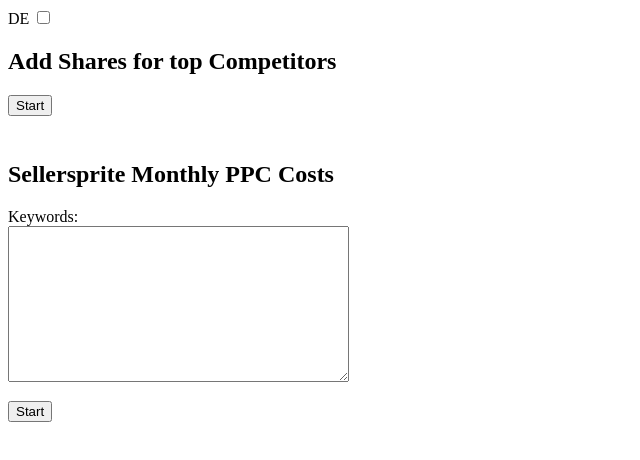
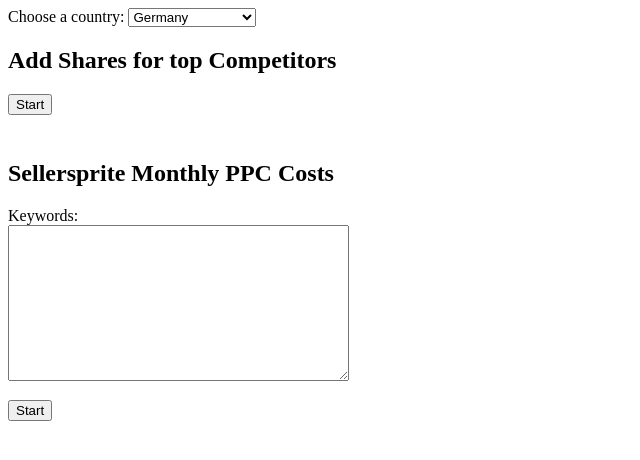
Before and after one commit to CD-Commerce/additional-niche-data-site, a plain HTML site: page index.html in a window 1280 px wide. Shown: the whole page, without its empty margins (0-640 px from the left). Drawn offline with Linux system fonts and the light colour scheme.

Commit message:
added selector for selectinh country

```diff
--- a/index.html
+++ b/index.html
@@ -14,25 +14,32 @@
 </head>
 
 <body>
-    <script>
-        let is_germany = true;
-        function onCheckboxClicked() {
-            if (is_germany) {
-                document.getElementById('country-selector-label').innerText = 'US'
-            }
-            else {
-                document.getElementById('country-selector-label').innerText = 'DE'
-            }
-            is_germany = !is_germany
-        }
-    </script>
-    <label for="country-selector" id="country-selector-label">DE</label>
-    <input type="checkbox" id="country-selector" onclick="onCheckboxClicked()">
+    <label for="country-selector">Choose a country:</label>
+    <select id="country-selector" aria-label="Select one of ten values">
+        <!-- Placeholder option (optional) -->
+        <option disabled>Select one…</option>
+
+        <!-- 10 values: One has "selected" -->
+        <option value="de" selected>Germany</option>
+        <option value="com">USA</option>
+        <option value="uk">UK (Great Britain)</option>
+        <option value="fr">France</option>
+        <option value="it">Italy</option>
+        <option value="es">Spain</option>
+        <option value="jp">Japan</option>
+        <option value="se">Sweden</option>
+        <option value="pl">Poland</option>
+        <option value="be">Belgium</option>
+        <option value="nl">Netherlands</option>
+        <option value="ie">Ireland</option>
+    </select>
+
     <h2>Add Shares for top Competitors</h1>
         <button type="button" id="start-asinsight">Start</button>
         <div style="height: 10px"></div>
         <p id="status-message-visibility-asinsight" style="display:none"><span id="status-message-asinsight"></span>
-        <span onclick="gotItClickedAsinsight()" class="gotit">&nbsp;Got it.</span></p>
+            <span onclick="gotItClickedAsinsight()" class="gotit">&nbsp;Got it.</span>
+        </p>
         <script>
             function gotItClickedAsinsight() {
                 document.getElementById("status-message-visibility-asinsight").style.display = "none";
@@ -45,14 +52,15 @@
         <div style="height:15px"></div>
         <button type="button" id="start-sellersprite">Start</button>
         <div style="height: 10px"></div>
-    <p id="status-message-visibility-sellersprite" style="display:none"><span id="status-message-sellersprite"></span>
-        <span onclick="gotItClickedSellersprite()" class="gotit">&nbsp;Got it.</span></p>
+        <p id="status-message-visibility-sellersprite" style="display:none"><span
+                id="status-message-sellersprite"></span>
+            <span onclick="gotItClickedSellersprite()" class="gotit">&nbsp;Got it.</span>
+        </p>
         <script>
             function gotItClickedSellersprite() {
                 document.getElementById("status-message-visibility-sellersprite").style.display = "none";
             }
         </script>
-
 </body>
 
 </html>
```
Lines whose indentation alone changed are shown as unchanged.
